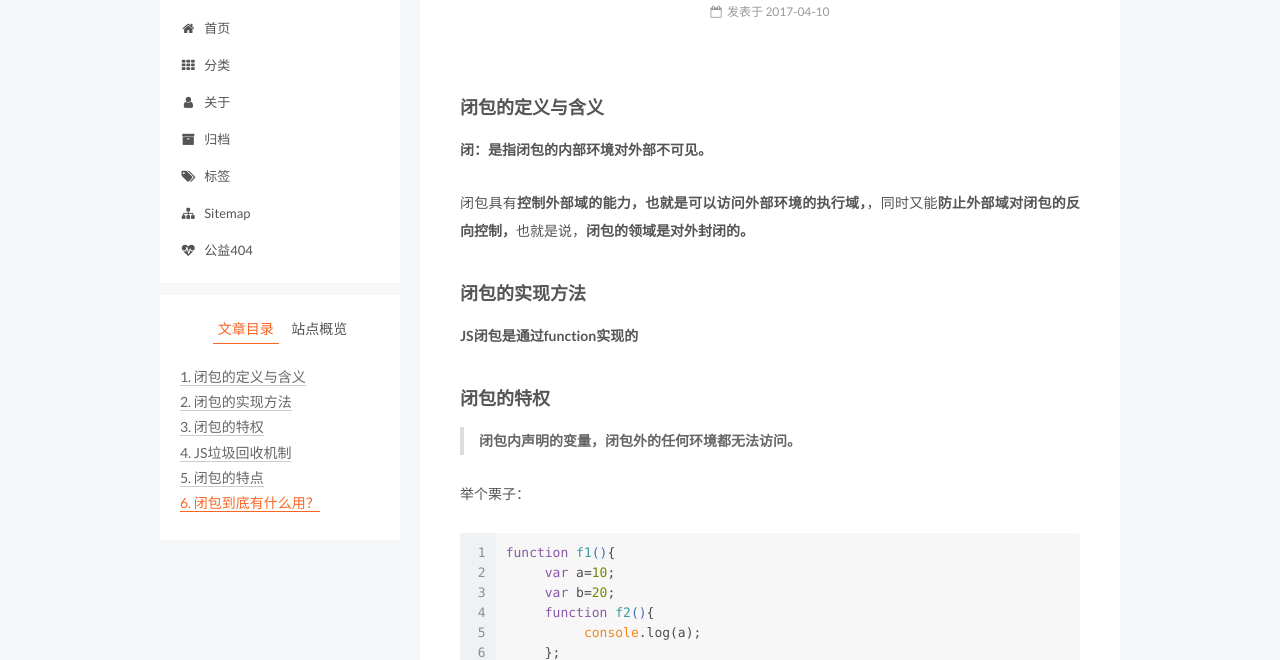
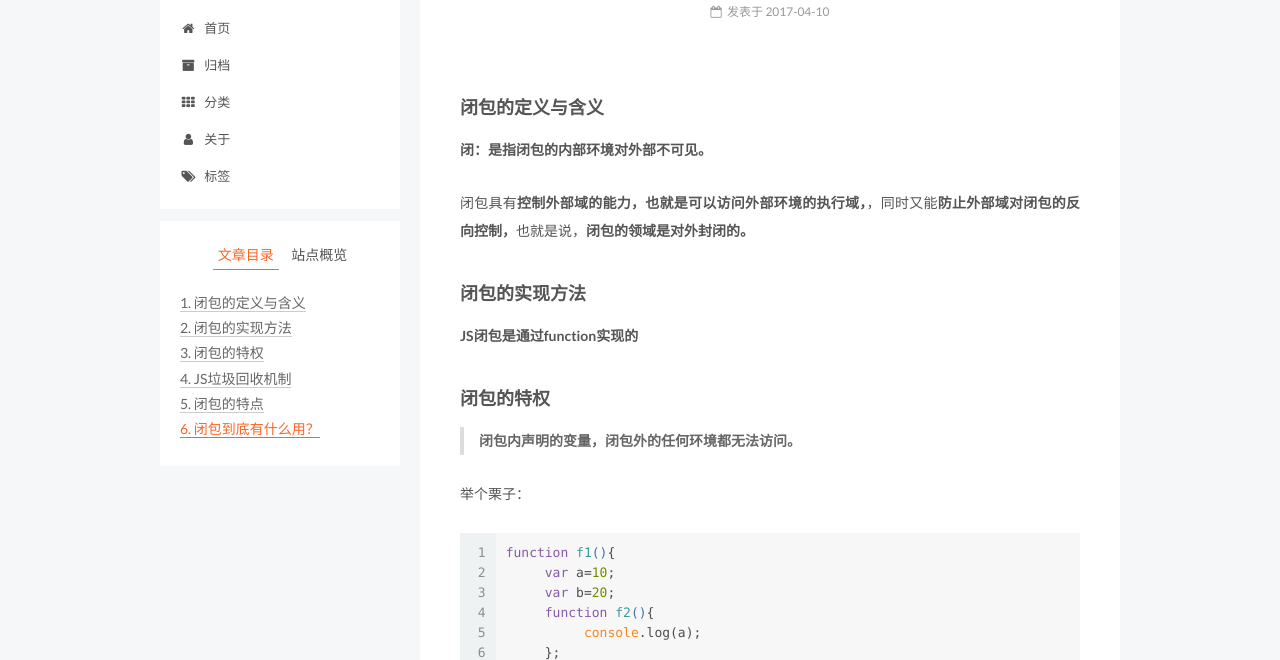
Before and after one commit to Jackyangkunkun/godkun.github.io, a plain HTML site: page 2017/04/10/2017-04-10-彻底征服闭包/index.html in a window 1280 px wide. Shown: the part 125-785 px from the top of the page. Drawn offline with Linux system fonts and the light colour scheme.

Commit message:
Site updated: 2017-06-10 11:58:04

```diff
--- a/2017/04/10/2017-04-10-彻底征服闭包/index.html
+++ b/2017/04/10/2017-04-10-彻底征服闭包/index.html
@@ -153,6 +153,16 @@
 
 
 
+  <script type="text/javascript">
+    var _hmt = _hmt || [];
+    (function() {
+      var hm = document.createElement("script");
+      hm.src = "https://hm.baidu.com/hm.js?31db5d93c272277ce2e8b4cc8bc2eb3e";
+      var s = document.getElementsByTagName("script")[0];
+      s.parentNode.insertBefore(hm, s);
+    })();
+  </script>
+
 
 
 
@@ -214,6 +224,16 @@
         </li>
 
 
+        <li class="menu-item menu-item-archives">
+          <a href="/archives/" rel="section">
+
+              <i class="menu-item-icon fa fa-fw fa-archive"></i> <br />
+
+            归档
+          </a>
+        </li>
+
+
         <li class="menu-item menu-item-categories">
           <a href="/categories/" rel="section">
 
@@ -234,42 +254,12 @@
         </li>
 
 
-        <li class="menu-item menu-item-archives">
-          <a href="/archives/" rel="section">
-
-              <i class="menu-item-icon fa fa-fw fa-archive"></i> <br />
-
-            归档
-          </a>
-        </li>
-
-
         <li class="menu-item menu-item-tags">
           <a href="/tags/" rel="section">
 
               <i class="menu-item-icon fa fa-fw fa-tags"></i> <br />
 
             标签
-          </a>
-        </li>
-
-
-        <li class="menu-item menu-item-sitemap">
-          <a href="/sitemap.xml" rel="section">
-
-              <i class="menu-item-icon fa fa-fw fa-sitemap"></i> <br />
-
-            Sitemap
-          </a>
-        </li>
-
-
-        <li class="menu-item menu-item-commonweal">
-          <a href="/404.html" rel="section">
-
-              <i class="menu-item-icon fa fa-fw fa-heartbeat"></i> <br />
-
-            公益404
           </a>
         </li>
 
```
Also changed, not shown: archives/2017/04/index.html (+20 -30 lines), archives/2017/index.html (+20 -30 lines), archives/index.html (+20 -30 lines), categories/index.html (+20 -30 lines), index.html (+20 -30 lines), tags/博客/index.html (+20 -30 lines).
